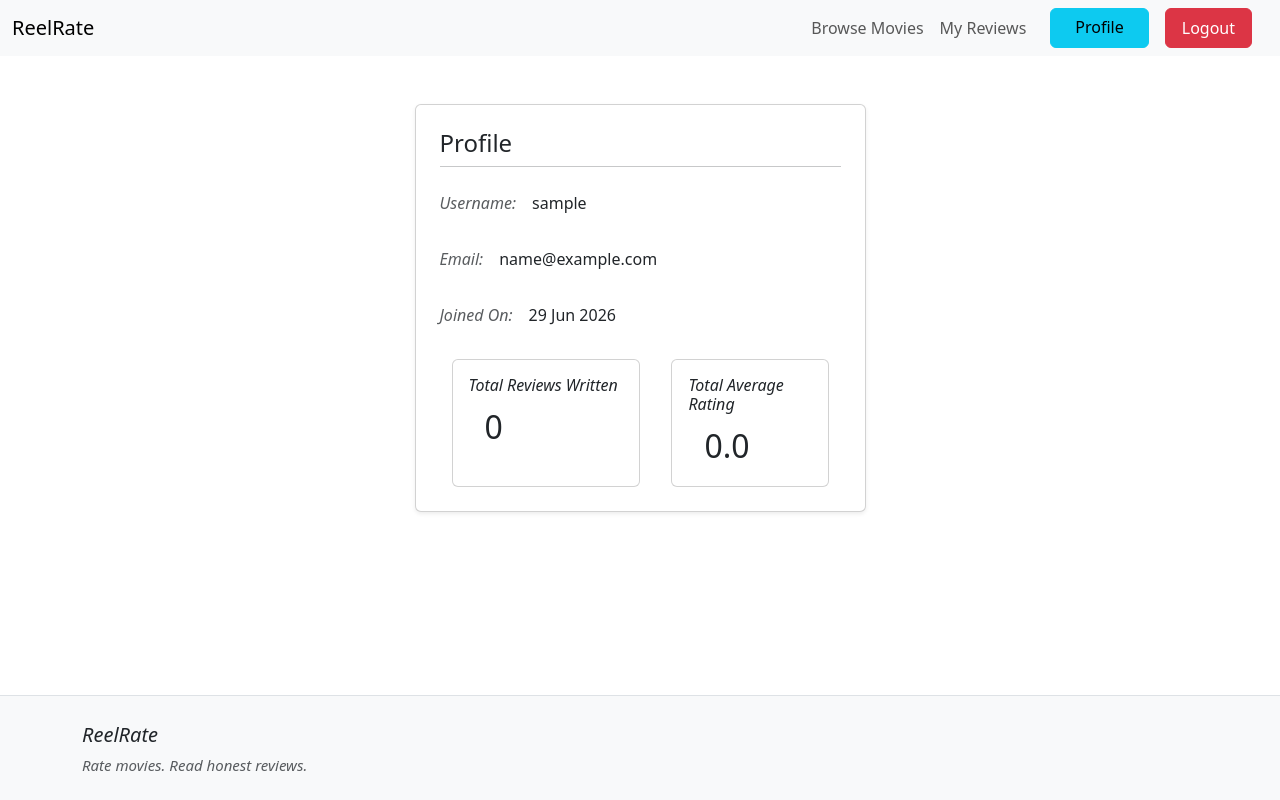
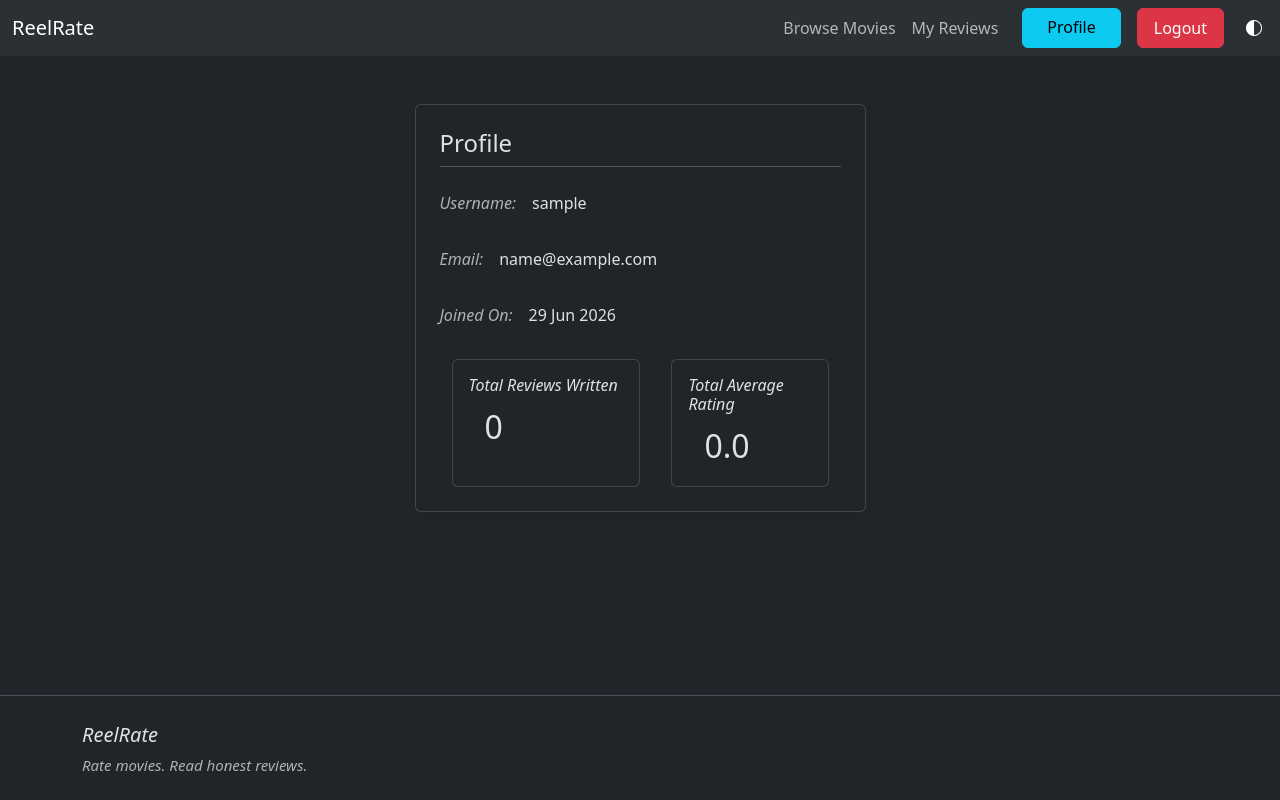
Before and after one commit to Deep-Gajjar-07/ReelRate, a Django app: page /profile/ in a window 1280 px wide. Run offline with Django 5.2, Linux system fonts and the light colour scheme; the visitor is signed in with stand-in values (Sample User, id 1); data that the repository does not hold is empty.

Commit message:
add theme toggle function

```diff
--- a/templates/base.html
+++ b/templates/base.html
@@ -1,5 +1,5 @@
 <!DOCTYPE html>
-<html lang="en">
+<html lang="en" data-bs-theme="{{ theme|default:"dark" }}">
 <head>
     <meta charset="UTF-8">
     <meta name="viewport" content="width=device-width, initial-scale=1.0">
@@ -31,6 +31,8 @@
                         <a class="btn btn-success px-4 mx-3" href="{% url "login_page" %}">Login</a>
                     {% endif %}
                 </div>
+                {% comment %} toggle theme button {% endcomment %}
+                <button class="bg-transparent border-0" id="toggle-theme" ><i class="bi bi-circle-half"></i></button>
             </div>
         </div>
     </nav>
@@ -63,12 +65,27 @@
     </main>
 
 
-    <footer class="bg-light border-top py-4 mt-auto">
+    <footer class="border-top py-4 mt-auto">
         <div class="container text-start">
-            <p class="mb-1 fs-5 fst-italic fw-medium text-dark">ReelRate</p>
+            <p class="mb-1 fs-5 fst-italic fw-medium">ReelRate</p>
             <p class="mb-0 text-muted fst-italic" style="font-size: 15px;">Rate movies. Read honest reviews.</p>
         </div>
     </footer>
+
+    {% comment %} JS code for toggle theme (Dark / light) {% endcomment %}
+    <script>
+        const btn = document.getElementById('toggle-theme');
+        const html = document.documentElement;
+
+        btn.addEventListener('click', () => {
+        const current = html.getAttribute('data-bs-theme') || 'dark';
+        const next = current === 'light' ? 'dark' : 'light';
+
+        html.setAttribute('data-bs-theme', next);
+
+      });
+
+    </script>
 
     {% comment %} BootStrap JS CDN {% endcomment %}
     <script src="https://cdn.jsdelivr.net/npm/bootstrap@5.3.8/dist/js/bootstrap.bundle.min.js" integrity="sha384-FKyoEForCGlyvwx9Hj09JcYn3nv7wiPVlz7YYwJrWVcXK/BmnVDxM+D2scQbITxI"
```
